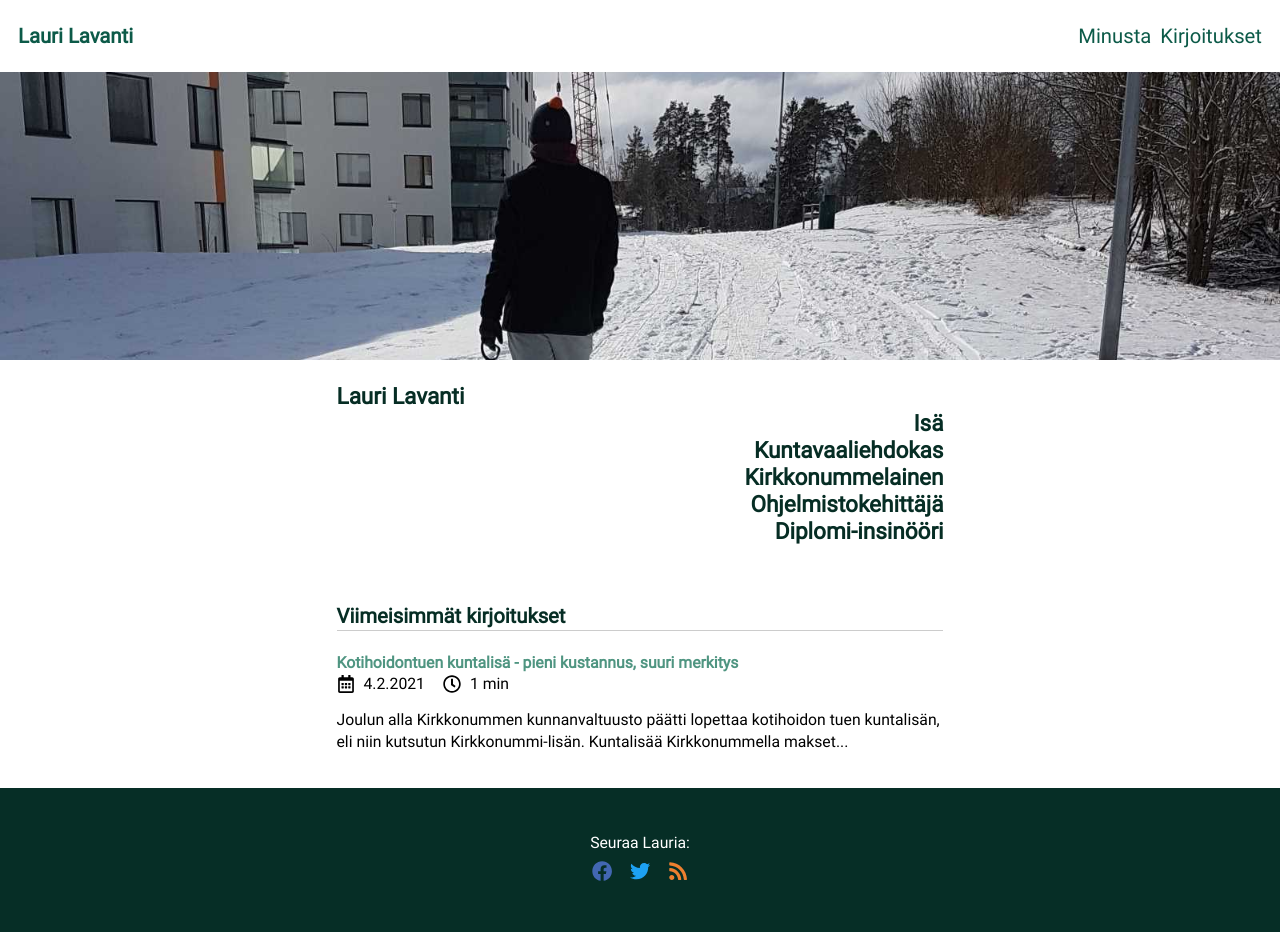
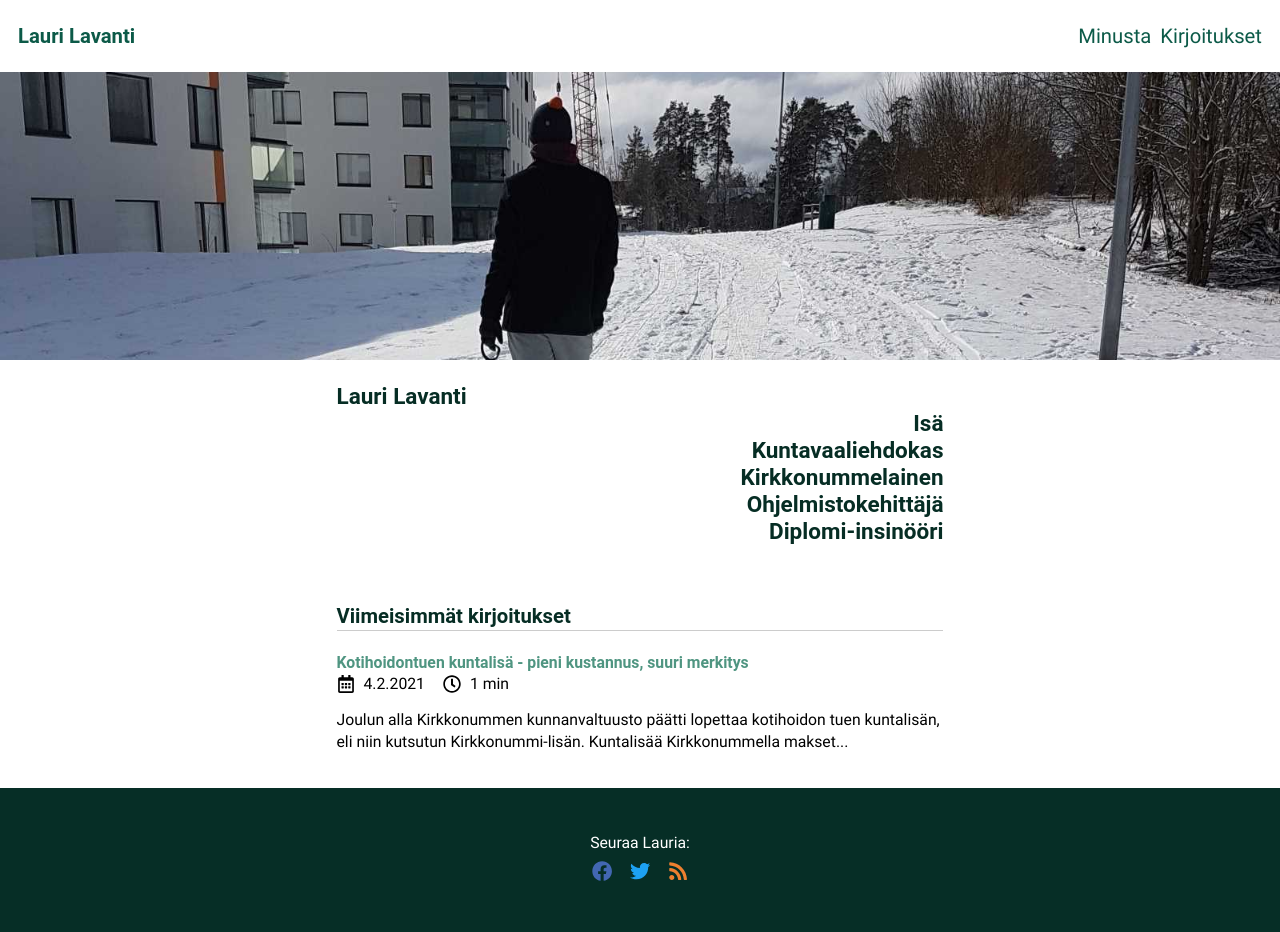
Before and after one commit to Lapanti/lapanti.github.io, a Jekyll site: the page built from index.html, in a window 1280 px wide. Built offline with Jekyll 4.4.1, drawn with Linux system fonts in a browser that asks for light colours; some web fonts are replaced.

Commit message:
add missing font weight

```diff
--- a/assets/css/main.scss
+++ b/assets/css/main.scss
@@ -20,7 +20,16 @@
     font-display: swap;
     src: local('Roboto'), url(https://fonts.gstatic.com/s/roboto/v20/KFOmCnqEu92Fr1Mu4mxK.woff2) format('woff2');
     unicode-range: U+0000-00FF, U+0131, U+0152-0153, U+02BB-02BC, U+02C6, U+02DA, U+02DC, U+2000-206F, U+2074, U+20AC, U+2122, U+2191, U+2193, U+2212, U+2215, U+FEFF, U+FFFD;
-  }
+}
+
+@font-face {
+    font-family: 'Roboto';
+    font-style: normal;
+    font-weight: 700;
+    font-display: swap;
+    src: url(https://fonts.gstatic.com/s/roboto/v20/KFOlCnqEu92Fr1MmWUlfBBc4.woff2) format('woff2');
+    unicode-range: U+0000-00FF, U+0131, U+0152-0153, U+02BB-02BC, U+02C6, U+02DA, U+02DC, U+2000-206F, U+2074, U+20AC, U+2122, U+2191, U+2193, U+2212, U+2215, U+FEFF, U+FFFD;
+}
 
 html {
     font-family: 'Roboto', sans-serif;
@@ -85,7 +94,7 @@
         h6 {
             margin: 0;
             padding: 0;
-            font-weight: bold;
+            font-weight: 700;
             color: var(--accent-color);
         }
 
@@ -120,7 +129,7 @@
         }
 
         strong {
-            font-weight: bold;
+            font-weight: 700;
         }
 
         .a {
@@ -196,7 +205,7 @@
                 > a {
                     font-size: var(--base-x1-25);
                     line-Height: var(--base-x1-5);
-                    font-weight: bold;
+                    font-weight: 700;
                 }
 
                 a,
```
